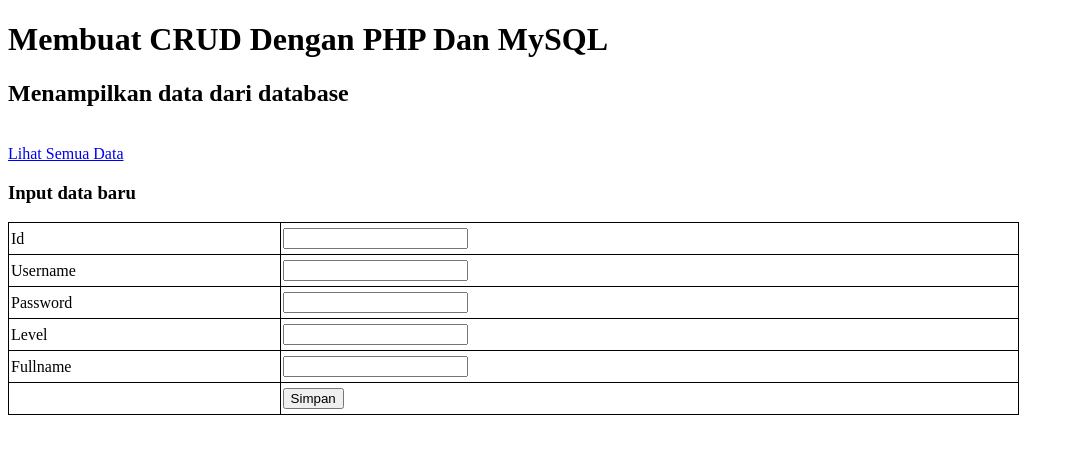
After one commit to intanalrisa/kk4, a PHP site: page /input.php in a window 1280 px wide. The commit adds this page. Shown: the top 454 px of the page, without its empty margins (0-1074 px from the left). Run offline with PHP 8.4, Linux system fonts and the light colour scheme.

Commit message:
databaseapi

```diff
--- a/index.php
+++ b/index.php
@@ -1,6 +1,7 @@
 <html>
 <head>
   <title>DATA</title>
+  <link rel="stylesheet" type="text/css" href="edit.css">
 </head>
 <body>
 
--- /dev/null
+++ b/input.php
@@ -0,0 +1,49 @@
+<!DOCTYPE html>
+<html>
+<head>
+	<title>Membuat CRUD Dengan PHP Dan MySQL - Menampilkan data dari database</title>
+	<link rel="stylesheet" type="text/css" href="edit.css">
+</head>
+<body>
+	<div class="judul">
+		<h1>Membuat CRUD Dengan PHP Dan MySQL</h1>
+		<h2>Menampilkan data dari database</h2>
+
+	</div>
+
+	<br/>
+
+	<a href="index.php">Lihat Semua Data</a>
+
+	<br/>
+	<h3>Input data baru</h3>
+	<form action="input.aksi.php" method="post">
+		<table>
+      <tr>
+        <td>Id</td>
+        <td><input type="text" name="id"></td>
+      </tr>
+			<tr>
+				<td>Username</td>
+				<td><input type="text" name="username"></td>
+			</tr>
+			<tr>
+				<td>Password</td>
+				<td><input type="password" name="password"></td>
+			</tr>
+			<tr>
+				<td>Level</td>
+				<td><input type="text" name="level"></td>
+			</tr>
+      <tr>
+				<td>Fullname</td>
+				<td><input type="text" name="fullname"></td>
+			</tr>
+			<tr>
+				<td></td>
+				<td><input type="submit" value="Simpan"></td>
+			</tr>
+		</table>
+	</form>
+</body>
+</html>
```
Also changed, not shown: input.aksi.php (added, +14 -0 lines).
